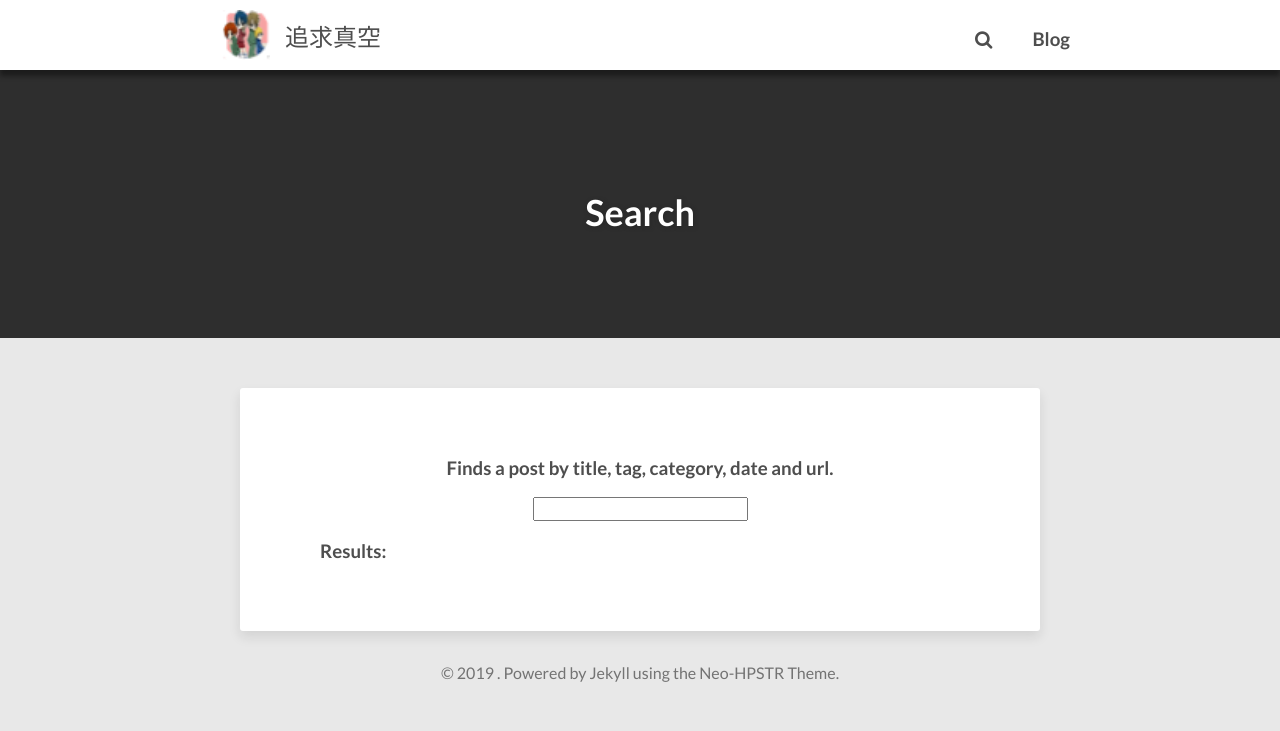
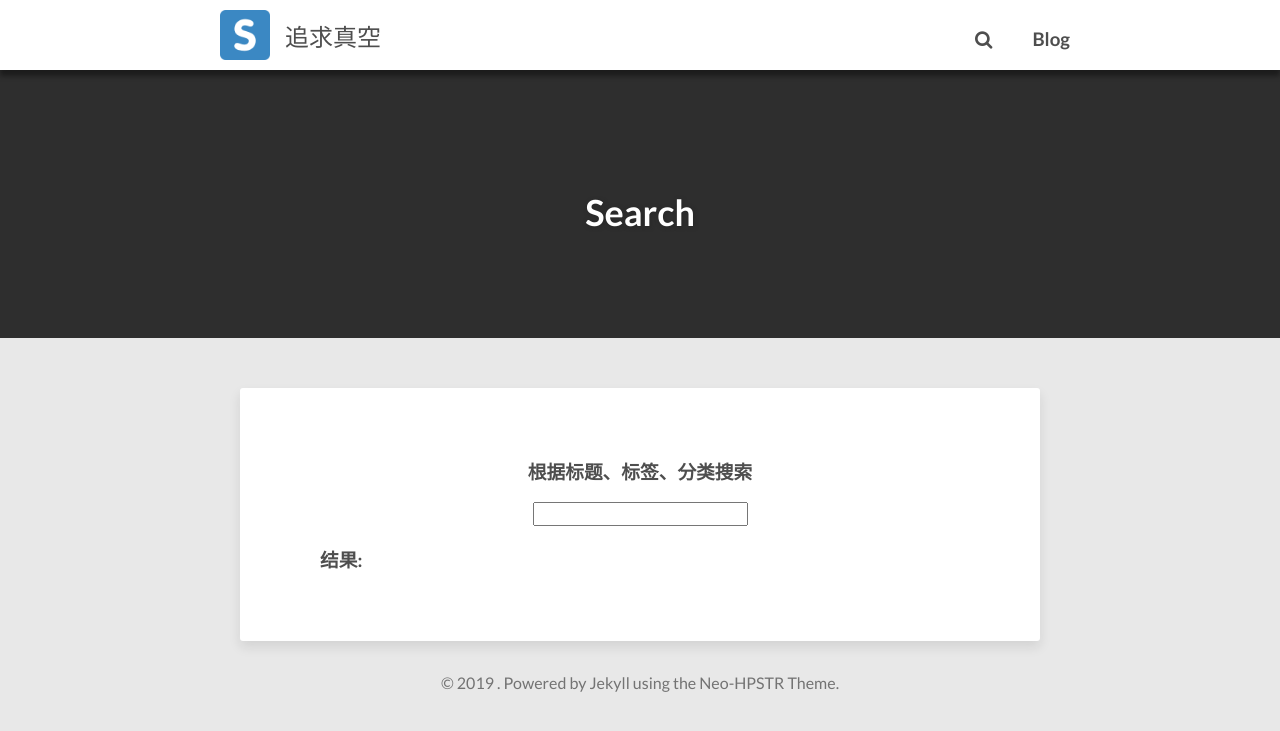
Before and after one commit to soragui/soragui.github.io, a Jekyll site: the page built from search.html, in a window 1280 px wide. Shown: the top 731 px of the page. Built offline with Jekyll 4.4.1, drawn with Linux system fonts in a browser that asks for light colours; nearby versions of some CDN libraries; comment, search, counter and statistics services are not loaded.

Commit message:
add icon

```diff
--- a/_config.yml
+++ b/_config.yml
@@ -26,7 +26,7 @@ menu:
   - title: 'Blog'
     url: '/posts'
 # seo setting
-logo: assets/images/favicon.png
+logo: assets/images/logo.png
 twitter:
   username: ziwo520
   card: summary
--- a/index.html
+++ b/index.html
@@ -1,4 +1,4 @@
 ---
 layout: default
-title: 追求真空
+title: 编程让生活更轻松
 ---
--- a/posts.html
+++ b/posts.html
@@ -1,7 +1,7 @@
 ---
 layout: home
-title: All Posts
-description: "An archive of posts."
+title: 博客
+description: 个人博客合集
 comments: false
 ---
 
--- a/search.html
+++ b/search.html
@@ -6,10 +6,10 @@ comments: false
 
 <article>
   <div style="text-align: center">
-    <h3>Finds a post by title, tag, category, date and url.</h3>
+    <h3>根据标题、标签、分类搜索</h3>
     <input type="text" id="search-input"/>
   </div>
-  <h3>Results:</h3>
+  <h3>结果:</h3>
 	<ul id="results-container">
 	</ul>
 </article><!-- /.hentry -->
```
Also changed, not shown: _posts/2019-01-22-Flutter系统结构总结.md (+1 -1 lines), assets/images/logo.png (added), favicon.ico (added).
